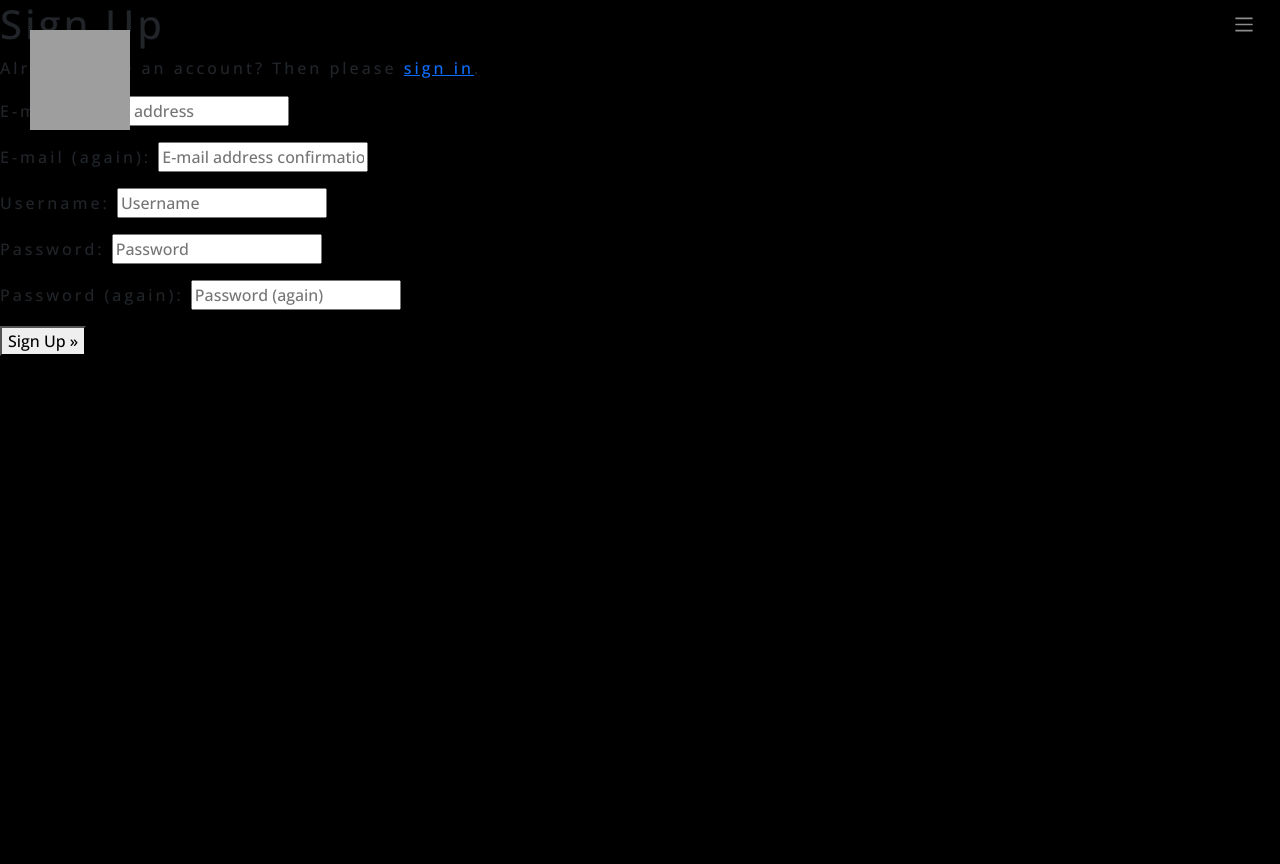
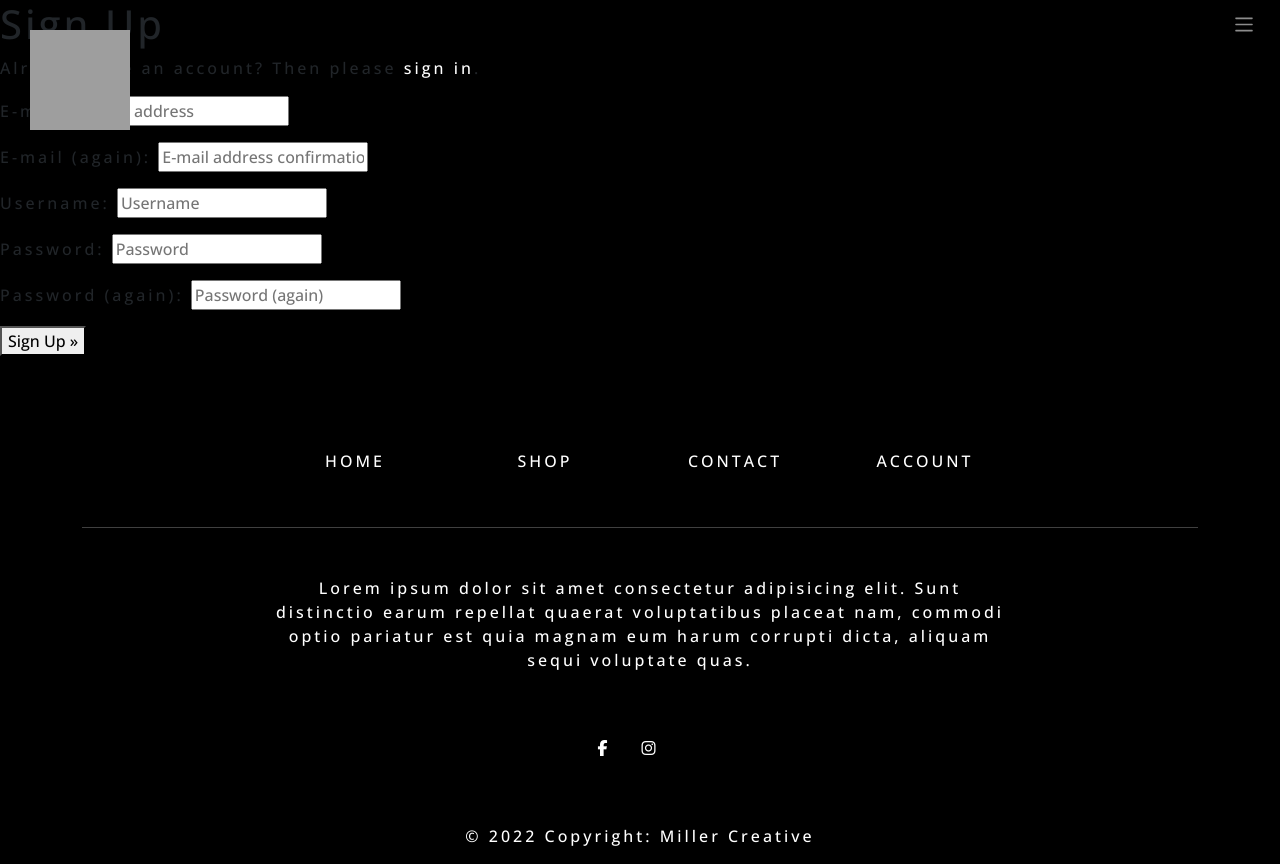
Before and after one commit to SteveMiller7/miller_creative, a Django app: page /accounts/signup/ in a window 1280 px wide. Before the commit the page ends 356 px from the top, so only its background shows below. Run offline with Django 3.2, Linux system fonts and the light colour scheme; some libraries are stand-ins or nearby versions; grey boxes are pictures that could not be loaded.

Commit message:
Added footer and styled

```diff
--- a/static/css/base.css
+++ b/static/css/base.css
@@ -6,6 +6,15 @@ body {
     font-family: 'Open Sans', sans-serif;
     background-color: black;
     letter-spacing: 3px;
+}
+
+h6, a {
+    text-decoration: none;
+    color: white;
+}
+
+h6, a:hover {
+    color: #808080;
 }
 
 .spin-wrapper{
@@ -86,7 +95,7 @@ body {
 }
 
 .click-box-row {
-    height: 180px;
+    height: 300px;
     text-align: center;
     margin: 100px 0;
 }
@@ -193,9 +202,12 @@ body {
 }
 
 
-.container1 {
-    height: 60px;
-    background-color: pink;
+.about-info {
+    height: 400px;
+    background-color: white;
+    color: black;
+    text-align: center;
+    padding: 40px 0;
 }
 
 
--- a/templates/base.html
+++ b/templates/base.html
@@ -108,6 +108,87 @@
   {% block content %}
   {% endblock %}
 
+<div class="container-fluid my-5">
+  <!-- Footer -->
+  <footer class="text-center text-white" >
+    <!-- Grid container -->
+    <div class="container">
+      <section class="mt-5">
+        <div class="row text-center d-flex justify-content-center pt-5">
+          <div class="col-md-2">
+            <h6 class="text-uppercase font-weight-bold">
+              <a href="#!">HOME</a>
+            </h6>
+          </div>
+
+          <div class="col-md-2">
+            <h6 class="text-uppercase font-weight-bold">
+              <a href="#!">SHOP</a>
+            </h6>
+          </div>
+
+          <div class="col-md-2">
+            <h6 class="text-uppercase font-weight-bold">
+              <a href="#!">CONTACT</a>
+            </h6>
+          </div>
+
+          <div class="col-md-2">
+            <h6 class="text-uppercase font-weight-bold">
+              <a href="#!">ACCOUNT</a>
+            </h6>
+          </div>
+        </div>
+      </section>
+
+      <hr class="my-5" >
+
+      <!-- Section: Text -->
+      <section class="mb-5">
+        <div class="row d-flex justify-content-center">
+          <div class="col-lg-8">
+            <p>
+              Lorem ipsum dolor sit amet consectetur adipisicing elit. Sunt
+              distinctio earum repellat quaerat voluptatibus placeat nam,
+              commodi optio pariatur est quia magnam eum harum corrupti
+              dicta, aliquam sequi voluptate quas.
+            </p>
+          </div>
+        </div>
+      </section>
+      <!-- Section: Text -->
+
+      <!-- Section: Social -->
+      <section class="text-center mb-5">
+        <a href="" class="text-white me-4">
+          <i class="fa fa-facebook-f"></i>
+        </a>
+        <a href="" class="text-white me-4">
+          <i class="fab fa-instagram"></i>
+        </a>
+      </section>
+      <!-- Section: Social -->
+    </div>
+    <!-- Grid container -->
+
+    <!-- Copyright -->
+    <div
+         class="text-center p-3"
+         style="background-color: rgba(0, 0, 0, 0.2)"
+         >
+      © <script>
+        document.write(new Date().getFullYear())
+      </script> Copyright:
+      <a class="text-white" href="https://mdbootstrap.com/"
+         >Miller Creative</a
+        >
+    </div>
+    <!-- Copyright -->
+  </footer>
+  <!-- Footer -->
+</div>
+<!-- End of .container -->
+
 
   {% block postloadjs %}
   {% endblock %}
```
Also changed, not shown: home/templates/home/index.html (+12 -25 lines).
